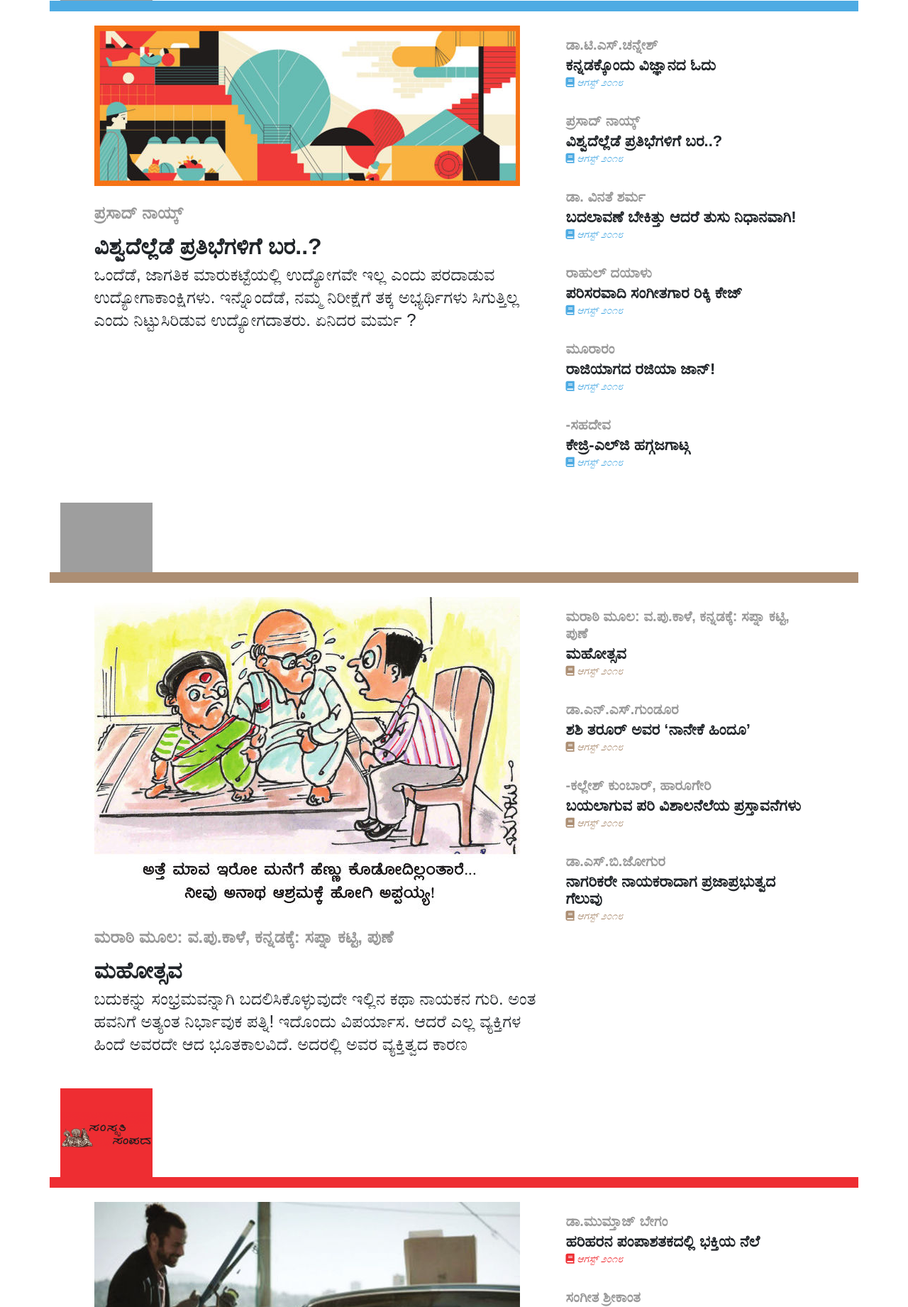
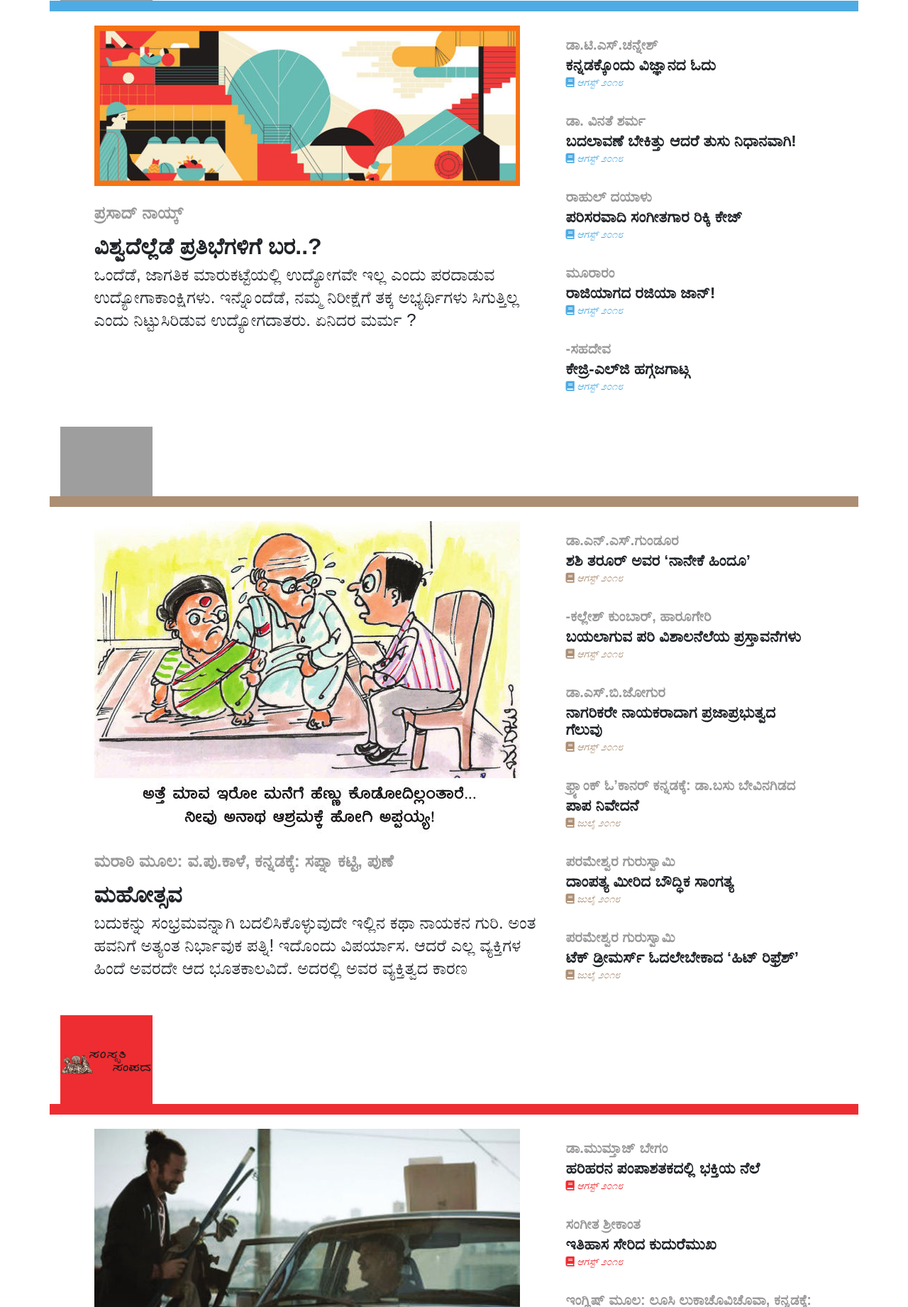
Before and after one commit to SrirangaDigital/samajamukhi, a PHP site: the page made by application/views/flat/1-ಮುಖಪುಟ/index.php in a window 1280 px wide. Shown: the part 3977-5818 px from the top of the page at 71% size. Run offline with PHP 8.4, Linux system fonts and the light colour scheme; the template is opened without the code that fills it, so the values that code supplies are empty; some libraries are stand-ins or nearby versions; grey boxes are pictures that could not be loaded.

Commit message:
Home page updated

```diff
--- a/application/views/flat/1-ಮುಖಪುಟ/index.php
+++ b/application/views/flat/1-ಮುಖಪುಟ/index.php
@@ -358,13 +358,6 @@ Advertisement
 			</div>
 			<div class="row">
 				<div class="col-md-12">
-					<p class="author">ಪ್ರಸಾದ್ ನಾಯ್ಕ್</p>
-					<p class="title"><a href="<?=BASE_URL?>articles/article-20180802.03.02">ವಿಶ್ವದೆಲ್ಲೆಡೆ ಪ್ರತಿಭೆಗಳಿಗೆ ಬರ..?</a></p>
-					<p class="date english blue"><i class="fa fa-book"></i> ಆಗಸ್ಟ್ ೨೦೧೮</p>
-				</div>
-			</div>
-			<div class="row">
-				<div class="col-md-12">
 					<p class="author">ಡಾ. ವಿನತೆ ಶರ್ಮ</p>
 					<p class="title"><a href="<?=BASE_URL?>articles/article-20180802.03.03">ಬದಲಾವಣೆ ಬೇಕಿತ್ತು ಆದರೆ ತುಸು ನಿಧಾನವಾಗಿ!</a></p>
 					<p class="date english blue"><i class="fa fa-book"></i> ಆಗಸ್ಟ್ ೨೦೧೮</p>
@@ -410,13 +403,6 @@ Advertisement
 		<div class="col-md-4 list">
 			<div class="row">
 				<div class="col-md-12">
-					<p class="author">ಮರಾಠಿ ಮೂಲ: ವ.ಪು.ಕಾಳೆ, ಕನ್ನಡಕ್ಕೆ: ಸಪ್ನಾ ಕಟ್ಟಿ, ಪುಣೆ</p>
-					<p class="title"><a href="<?=BASE_URL?>articles/article-20180802.04.01">ಮಹೋತ್ಸವ</a></p>
-					<p class="date english brown"><i class="fa fa-book"></i> ಆಗಸ್ಟ್ ೨೦೧೮</p>
-				</div>
-			</div>
-			<div class="row">
-				<div class="col-md-12">
 					<p class="author">ಡಾ.ಎನ್.ಎಸ್.ಗುಂಡೂರ</p>
 					<p class="title"><a href="<?=BASE_URL?>articles/article-20180802.04.02">ಶಶಿ ತರೂರ್ ಅವರ ‘ನಾನೇಕೆ ಹಿಂದೂ’</a></p>
 					<p class="date english brown"><i class="fa fa-book"></i> ಆಗಸ್ಟ್ ೨೦೧೮</p>
@@ -434,6 +420,27 @@ Advertisement
 					<p class="author">ಡಾ.ಎಸ್.ಬಿ.ಜೋಗುರ</p>
 					<p class="title"><a href="<?=BASE_URL?>articles/article-20180802.04.04">ನಾಗರಿಕರೇ ನಾಯಕರಾದಾಗ ಪ್ರಜಾಪ್ರಭುತ್ವದ ಗೆಲುವು</a></p>
 					<p class="date english brown"><i class="fa fa-book"></i> ಆಗಸ್ಟ್ ೨೦೧೮</p>
+				</div>
+			</div>
+			<div class="row">
+				<div class="col-md-12">
+					<p class="author">ಫ್ರ್ಯಾಂಕ್ ಓ’ಕಾನರ್ ಕನ್ನಡಕ್ಕೆ: ಡಾ.ಬಸು ಬೇವಿನಗಿಡದ</p>
+					<p class="title"><a href="<?=BASE_URL?>articles/article-20180702.04.01">ಪಾಪ ನಿವೇದನೆ</a></p>
+					<p class="date english brown"><i class="fa fa-book"></i> ಜುಲೈ ೨೦೧೮</p>
+				</div>
+			</div>
+			<div class="row">
+				<div class="col-md-12">
+					<p class="author">ಪರಮೇಶ್ವರ ಗುರುಸ್ವಾಮಿ</p>
+					<p class="title"><a href="<?=BASE_URL?>articles/article-20180702.04.02">ದಾಂಪತ್ಯ ಮೀರಿದ ಬೌದ್ಧಿಕ ಸಾಂಗತ್ಯ</a></p>
+					<p class="date english brown"><i class="fa fa-book"></i> ಜುಲೈ ೨೦೧೮</p>
+				</div>
+			</div>
+			<div class="row">
+				<div class="col-md-12">
+					<p class="author">ಪರಮೇಶ್ವರ ಗುರುಸ್ವಾಮಿ</p>
+					<p class="title"><a href="<?=BASE_URL?>articles/article-20180702.04.03">ಟೆಕ್ ಡ್ರೀಮರ್ಸ್ ಓದಲೇಬೇಕಾದ ‘ಹಿಟ್ ರಿಫ್ರೆಶ್’</a></p>
+					<p class="date english brown"><i class="fa fa-book"></i> ಜುಲೈ ೨೦೧೮</p>
 				</div>
 			</div>
 		</div>
```
